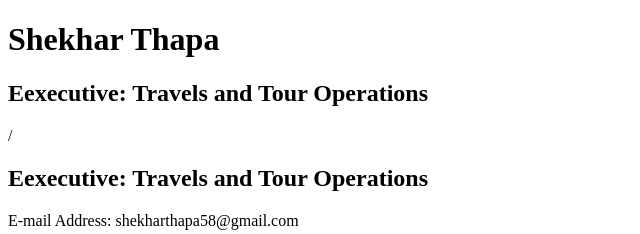
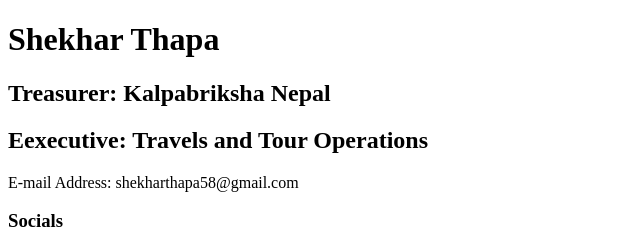
Before and after one commit to Shekhar-69/Profilo1, a plain HTML site: page index.html in a window 1280 px wide. Shown: the top 234 px of the page, without its empty margins (0-640 px from the left). Drawn offline with Linux system fonts and the light colour scheme.

Commit message:
Update index.html

```diff
--- a/index.html
+++ b/index.html
@@ -9,7 +9,7 @@
 <body>
     <div id="My Profilo">
         <H1>Shekhar Thapa</h1>
-            <H2>Eexecutive: Travels and Tour Operations</H2>/
+        <H2>Treasurer: Kalpabriksha Nepal</H2>
         <H2>Eexecutive: Travels and Tour Operations</H2>
         <p>E-mail Address: shekharthapa58@gmail.com</p>
         <p> </p>
```
